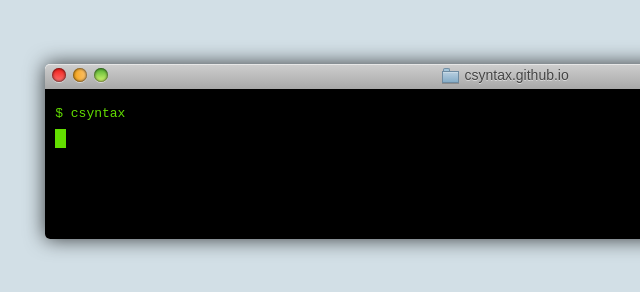
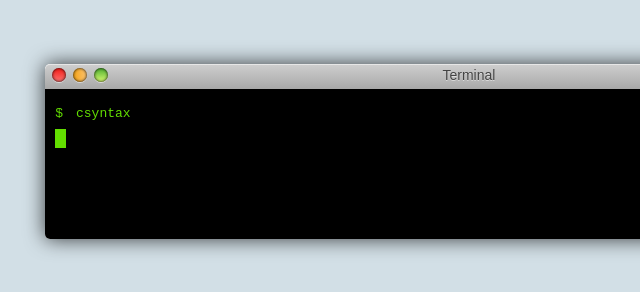
Before and after one commit to csyntax/css-style-console, a website: page index.html in a window 1280 px wide. Shown: the full height of the page, 26-666 px from the left. Drawn offline with Linux system fonts and the light colour scheme.

Commit message:
add $ on lines

```diff
--- a/index.html
+++ b/index.html
@@ -3,7 +3,7 @@
 	<head>
 		<title>CSS Terminal</title>
 
-		<link rel="stylesheet" href="./css/terminal.css">
+		<link rel="stylesheet" href="./css/terminal.css" />
 	</head>
 	<body>
 		<div class="window">
@@ -24,11 +24,12 @@
 						</div>
 					</div>
 					<div class="title">
-						<div class="folder">
+						<!--<div class="folder">
 							<div class="tab"></div>
 							<div class="body"></div>
 						</div>
-						<span>csyntax.github.io</span>
+						<span>csyntax.github.io</span>-->
+						<span>Terminal</span>
 					</div>
 					<!--<div id="bubble">
 						<div class="shine"></div>
@@ -37,7 +38,7 @@
 				</div>
 			</div>
 			<div id="body">
-				<p>$ csyntax </p>
+				<p>csyntax</p>
 				<span class="cursor"></span>
 			</div>
 		</div>
--- a/less/header.less
+++ b/less/header.less
@@ -39,7 +39,7 @@
 		background: -ms-linear-gradient(top,  #b8cfe0 0%,#86adc8 100%);
 		background: linear-gradient(top,  #b8cfe0 0%,#86adc8 100%);
 		z-index: -50;
-		-webkit-box-shadow:0px 1px 0px rgba(255, 255, 255, 0.25) inset,0px 1px 0px rgba(0,0,0,0.2);
-		-moz-box-shadow:0px 1px 0px rgba(255, 255, 255, 0.25) inset,0px 1px 0px rgba(0,0,0,0.2);
+		-webkit-box-shadow:0px 1px 0px rgba(255,255,255,0.25) inset,0px 1px 0px rgba(0,0,0,0.2);
+		-moz-box-shadow:0px 1px 0px rgba(255,255,255,0.25) inset,0px 1px 0px rgba(0,0,0,0.2);
 	}
 }
--- a/less/terminal.less
+++ b/less/terminal.less
@@ -122,12 +122,11 @@ body {
 			background: #0b209e;
 		}
 
-		// Todo
-		/*&:before {
-			display: inline-block;
-			margin: 0 auto;
+
+		&:before {
 			content: "$";
-		}*/
+			padding-right: 1em;
+		}
 	}
 
 	&:hover .cursor {
--- a/less/topbar.less
+++ b/less/topbar.less
@@ -1,3 +1,4 @@
+
 /*
 #topbar {
 	width: 100%;
```
Also changed, not shown: css/terminal.css.
